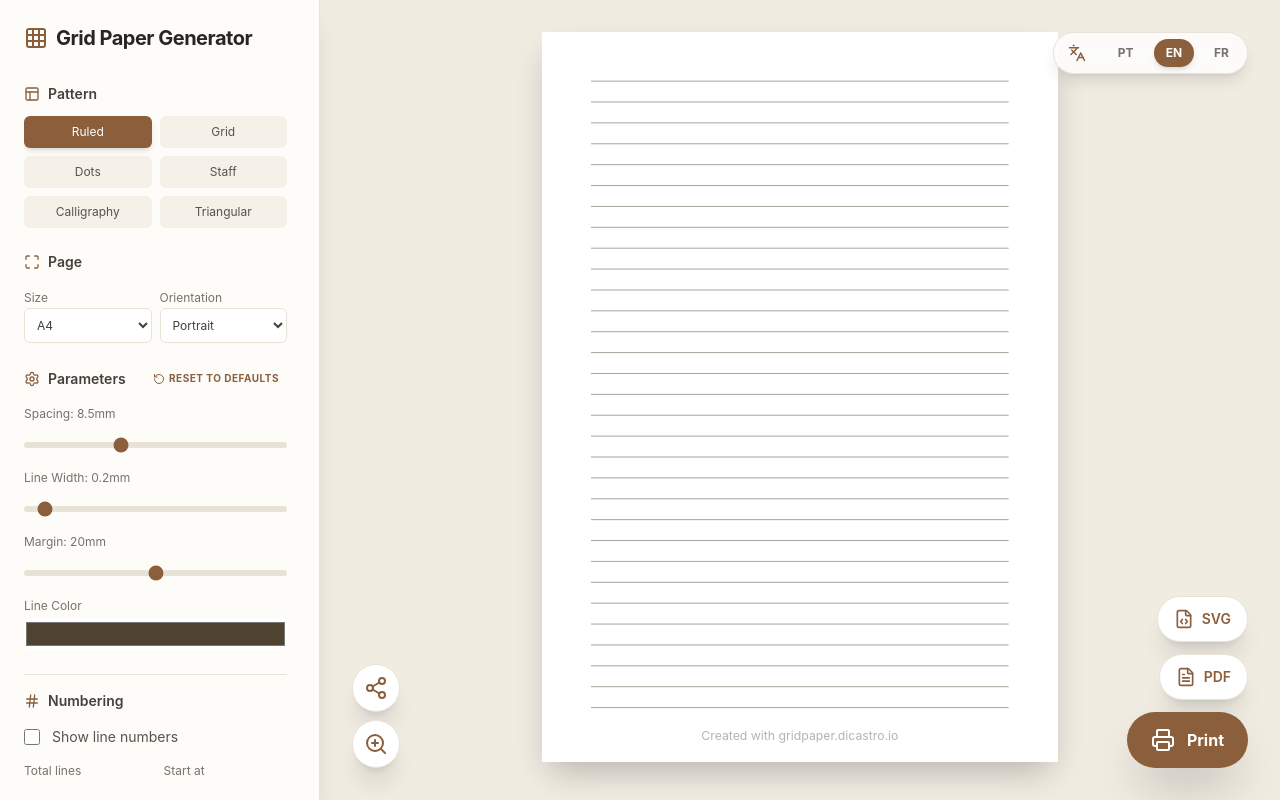
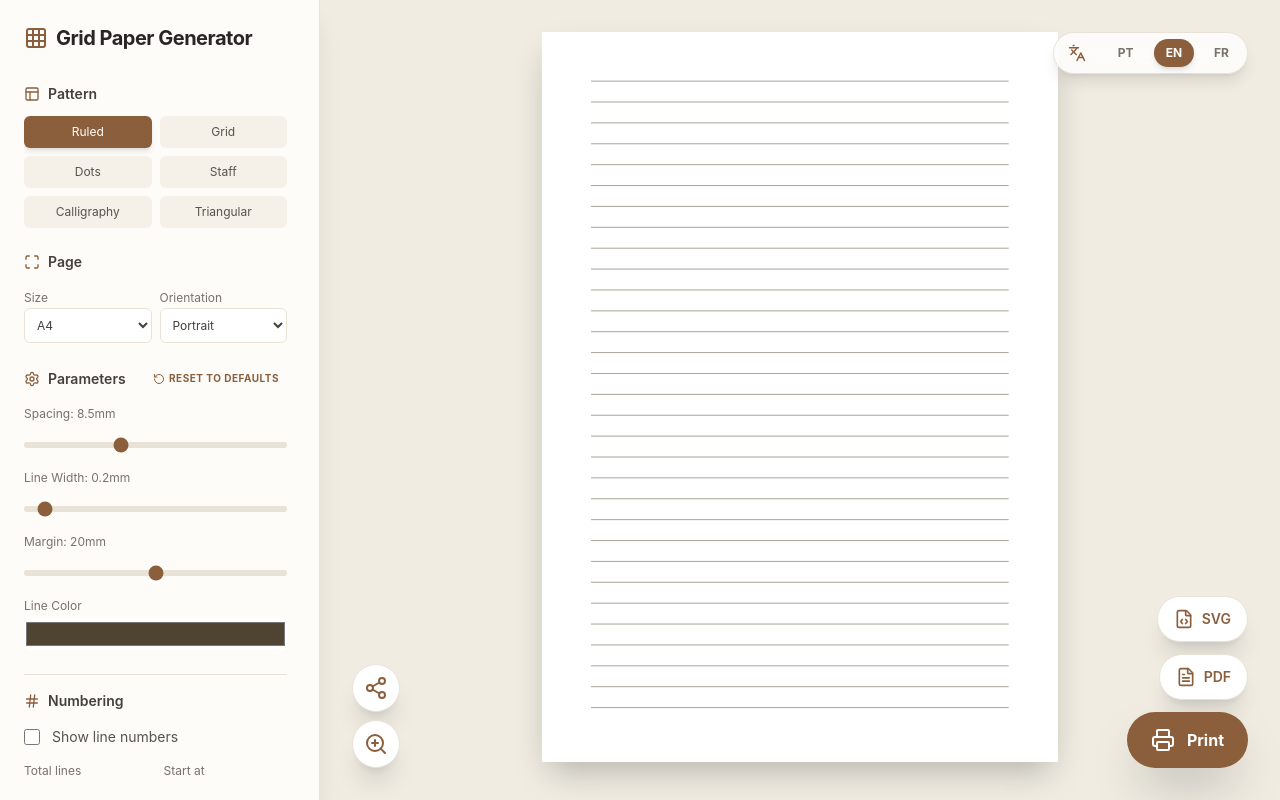
Before and after one commit to bruno-dicastro/grid-paper, a React (Vite) app: page / in a window 1280 px wide. Built offline with nearby package versions, Linux system fonts and the light colour scheme.

Commit message:
Disable default footer

```diff
--- a/src/components/PatternSVG.tsx
+++ b/src/components/PatternSVG.tsx
@@ -1,5 +1,5 @@
 import React from 'react';
-import { useTranslation } from 'react-i18next';
+//import { useTranslation } from 'react-i18next';
 import type { PaperSettings } from '../types/paper';
 
 interface PatternSVGProps {
@@ -10,7 +10,7 @@ interface PatternSVGProps {
 }
 
 export const PatternSVG: React.FC<PatternSVGProps> = ({ settings, width, height, pageIndex }) => {
-  const { t } = useTranslation();
+  //const { t } = useTranslation();
   const { pattern, spacing, lineColor, lineWidth, margin, showLineNumbers, startNumber, totalLines } = settings;
 
   const contentWidth = width - (margin * 2);
@@ -174,9 +174,9 @@ export const PatternSVG: React.FC<PatternSVGProps> = ({ settings, width, height,
         textAnchor="middle"
         dominantBaseline="middle"
         className="select-none"
-        fillOpacity={settings.footer ? 1 : 0.4}
+        fillOpacity={1}
       >
-        {settings.footer || t('sidebar.footer_default')}
+        {settings.footer /* || t('sidebar.footer_default') */}
       </text>
     </svg>
   );
```
